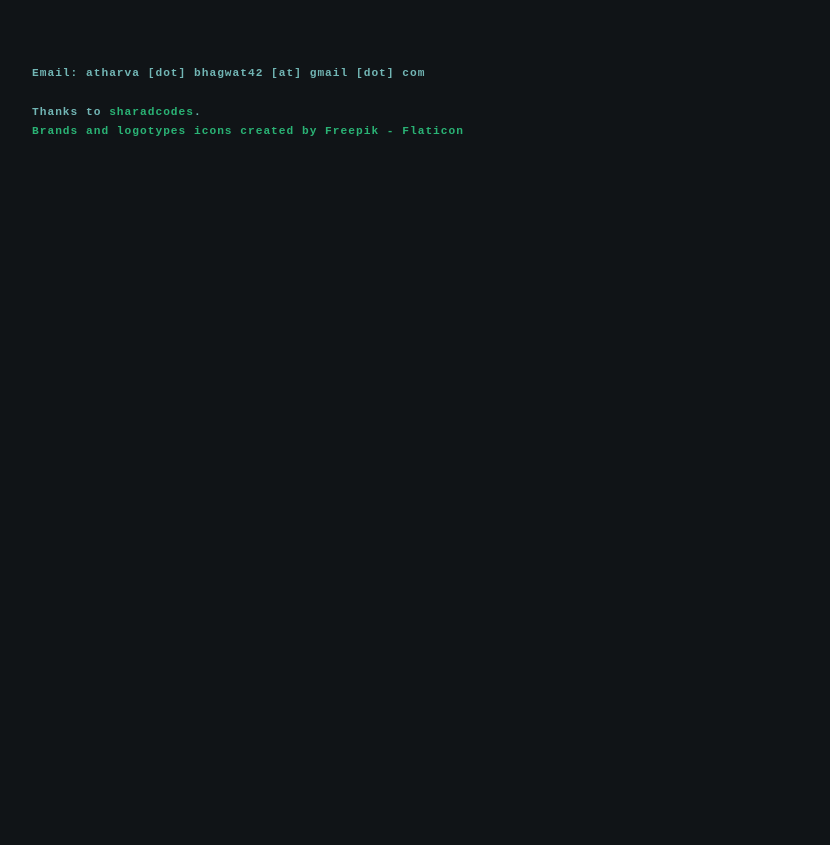
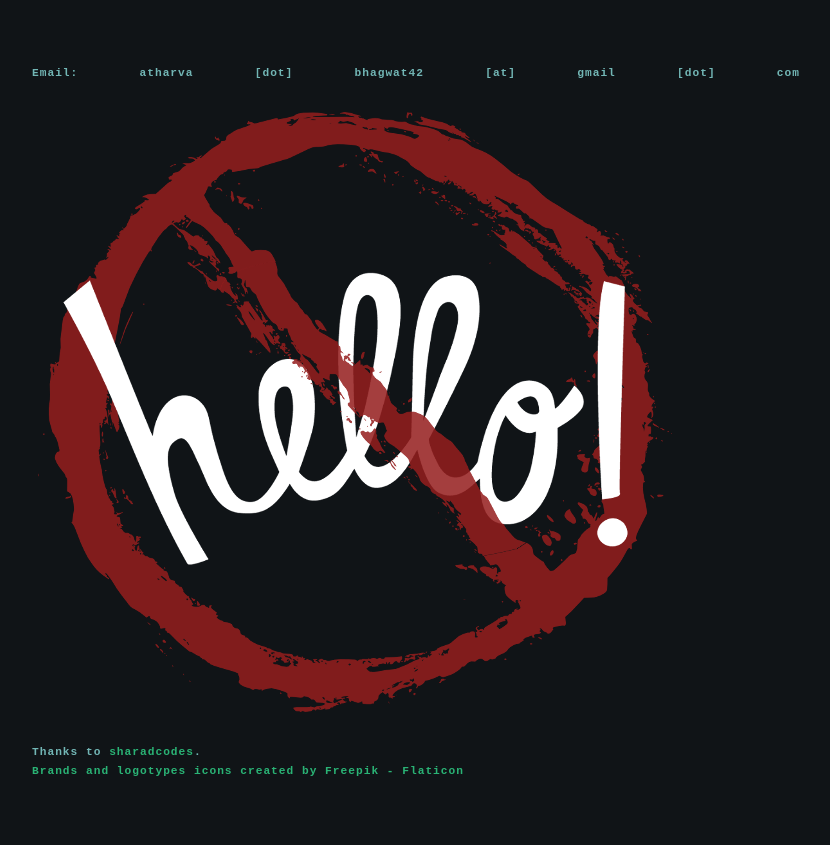
Before and after one commit to atharva-bhagwat/atharva-bhagwat.github.io, a Jekyll site: the page built from index.html, in a window 1280 px wide. Shown: the part 1076-1921 px from the top of the page, without its empty margins (224-1054 px from the left). Built offline with Jekyll 4.4.1, drawn with Linux system fonts in a browser that asks for light colours; the list of posts is cut into pages by our own code; before the commit the page ends 1281 px from its top, so only the background shows below that.

Commit message:
Add nohello

```diff
--- a/_includes/footer.html
+++ b/_includes/footer.html
@@ -1,6 +1,7 @@
 <footer id="contact">
 	<p>
 		{{site.data.extra.list.footer_bio}}
+		<a href="https://nohello.club" target="_blank" title="No Hello Club"><img src="images/nohello.png"></a>
 	</p>
 	<p>
 		Thanks to <a href='https://github.com/sharadcodes/jekyll-theme-dark-reader' target="_blank">sharadcodes</a>.<br>
```
Also changed, not shown: images/nohello.png (added).
